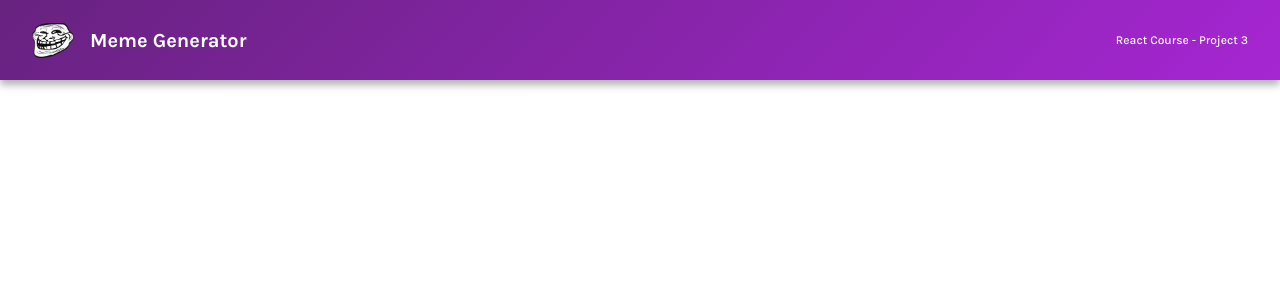
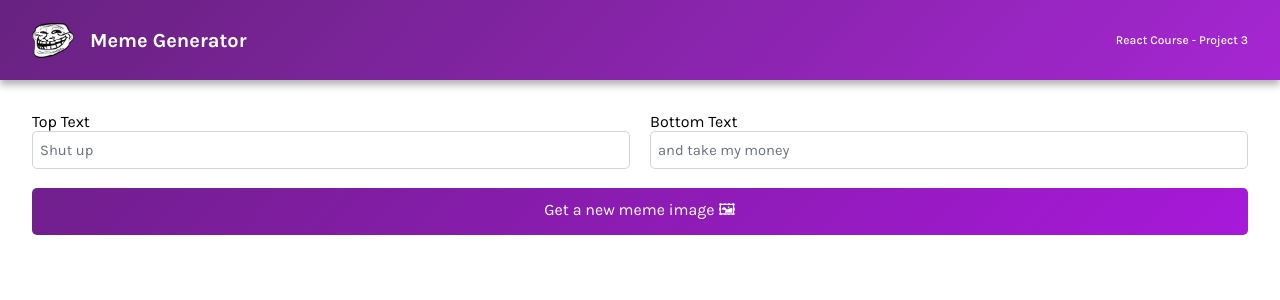
Before and after one commit to SOCRAMBLLE/meme-generator, a React (Vite) app: page / in a window 1280 px wide. Shown: the top 300 px of the page. Built offline with nearby package versions, Linux system fonts and the light colour scheme.

Commit message:
Added a meme component with a form

```diff
--- a/src/App.jsx
+++ b/src/App.jsx
@@ -1,10 +1,12 @@
 import Header from "./components/header";
+import Meme from "./components/meme";
 import "./style.css";
 
 function App() {
   return (
     <>
       <Header />
+      <Meme />
     </>
   );
 }
--- /dev/null
+++ b/src/components/meme.jsx
@@ -0,0 +1,25 @@
+export default function Meme() {
+  return (
+    <main>
+      <form className="form">
+        <div>
+          <label className="form--label">
+            Top Text
+            <input type="text" placeholder="Shut up" className="form--input" />
+          </label>
+        </div>
+        <div>
+          <label className="form--label">
+            Bottom Text
+            <input
+              type="text"
+              placeholder="and take my money"
+              className="form--input"
+            />
+          </label>
+        </div>
+        <button className="form--button">Get a new meme image 🖼</button>
+      </form>
+    </main>
+  );
+}
--- a/src/style.css
+++ b/src/style.css
@@ -20,7 +20,7 @@ header {
     rgba(165.73, 38.02, 210.61, 1) 100%
   );
   color: #ffffff;
-
+  font-family: Karla;
   box-shadow: 0px 5px 7.5px rgba(0, 0, 0, 0.3);
 }
 
@@ -42,3 +42,104 @@ header {
   font-size: 0.75rem;
   font-weight: 500;
 }
+
+main {
+  padding: 2rem;
+}
+
+.form {
+  display: grid;
+  grid-template: 40px 40px / 1fr 1fr;
+  gap: 20px;
+}
+
+.form--label {
+  margin-bottom: 5px;
+}
+
+.form--input {
+  font-family: "Karla", sans-serif;
+  border-radius: 5px;
+  border: 0.82px solid #d1d5db;
+  text-indent: 5px;
+  height: 38px;
+  width: 100%;
+}
+
+.form--input::placeholder {
+  font-family: "Karla", sans-serif;
+  font-size: 0.92rem;
+  text-align: left;
+  line-height: 19.649736404419px;
+  color: #6b7280;
+}
+
+.form--button {
+  margin-top: 1rem;
+  grid-column: 1 / -1;
+  font-family: "Karla", sans-serif;
+  height: 47px;
+  border-radius: 5px;
+  border: none;
+  background: linear-gradient(
+    -224.9953329239deg,
+    rgba(112.71, 30.98, 141.14, 1) 0%,
+    rgba(167.91, 24.43, 217.82, 1) 100%
+  );
+  font-size: 1rem;
+  text-align: center;
+  color: #ffffff;
+}
+
+/* .form--container {
+  font-family: Karla;
+  padding: 2rem;
+}
+
+.form--container form {
+  display: flex;
+  flex-direction: column;
+  align-items: center;
+  gap: 1rem;
+}
+
+.form--inputs {
+  width: 100%;
+  display: flex;
+  align-items: center;
+  justify-content: space-between;
+}
+
+.form--inputs div {
+  width: 45%;
+}
+.form--inputs div label {
+  font-size: 1.15rem;
+  line-height: 16px;
+  color: #374151;
+}
+
+.form--inputs div input {
+  width: 100%;
+  height: 35px;
+  border-radius: 5px;
+  border: 0.82px solid #d1d5db;
+  box-shadow: 0px 0.82px 2px 1px rgba(0, 0, 0, 0.05);
+  background: rgba(255, 255, 255, 1);
+}
+
+.form--container form button {
+  width: 100%;
+  height: 47px;
+  border-radius: 5px;
+  background: linear-gradient(
+    -224.9953329239deg,
+    rgba(112.71, 30.98, 141.14, 1) 0%,
+    rgba(167.91, 24.43, 217.82, 1) 100%
+  );
+  font-family: Karla;
+  font-size: 1rem;
+  font-weight: bold;
+  text-align: center;
+  color: #ffffff;
+} */
```
